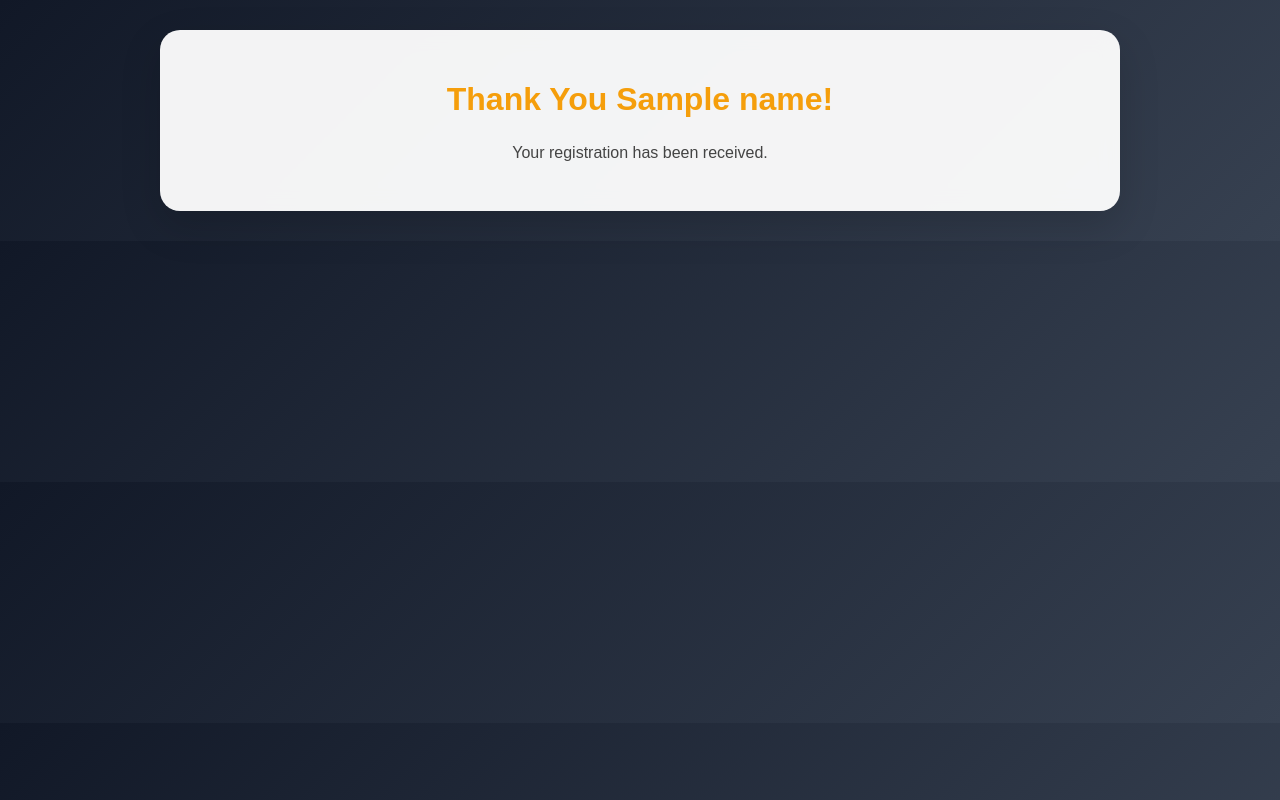
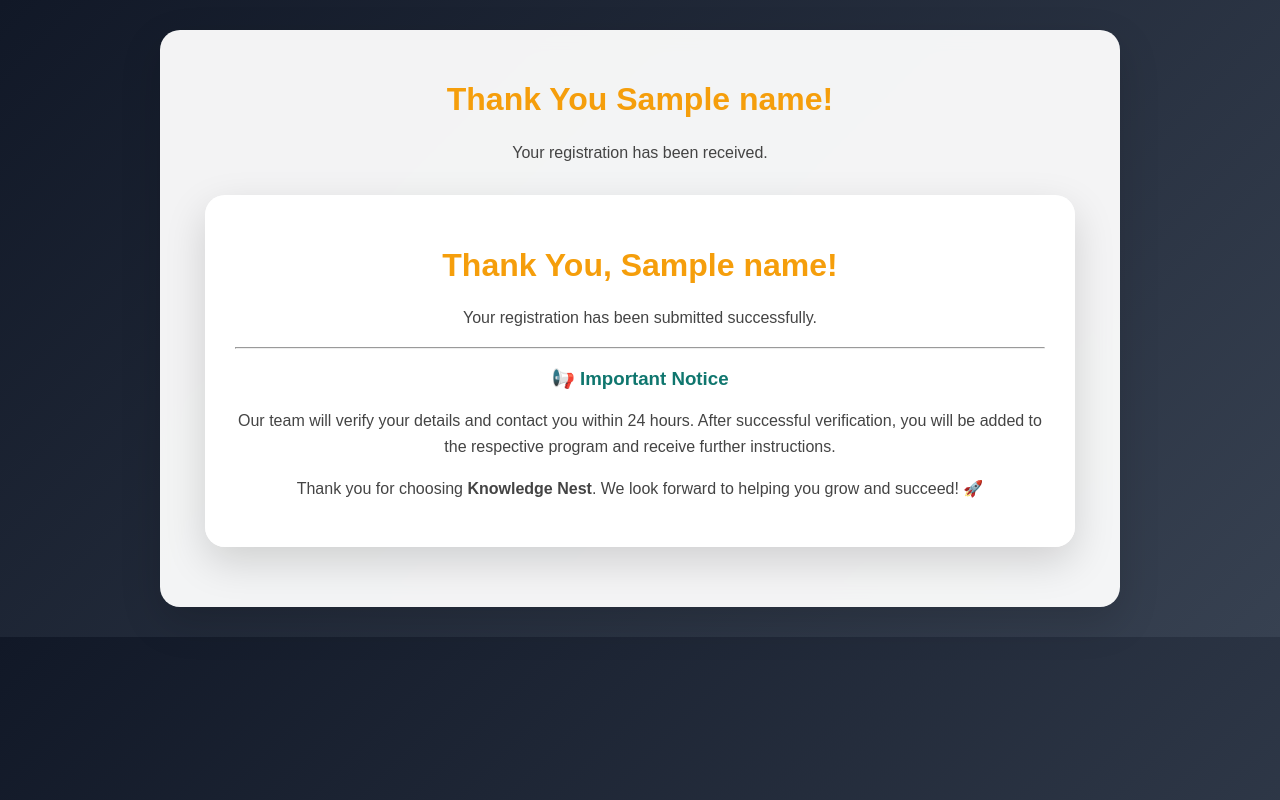
Before and after one commit to dhruvc-code/knowledge_nest, a Flask app: template templates/success.html in a window 1280 px wide. Run offline with Flask 3, Linux system fonts and the light colour scheme; the template is opened without the code that fills it: most values are stand-ins (such as "Sample title", 1, 10 or a date in 2020).

Commit message:
Update success.html

```diff
--- a/templates/success.html
+++ b/templates/success.html
@@ -9,6 +9,30 @@
 <div class="container">
     <h1>Thank You {{ name }}!</h1>
     <p>Your registration has been received.</p>
+    <body>
+
+<div class="container">
+
+    <h1>Thank You, {{ name }}!</h1>
+
+    <p>Your registration has been submitted successfully.</p>
+
+    <hr>
+
+    <h3>📢 Important Notice</h3>
+
+    <p>
+    Our team will verify your details and contact you within 24 hours.
+    After successful verification, you will be added to the respective program and receive further instructions.
+    </p>
+
+    <p>
+    Thank you for choosing <b>Knowledge Nest</b>. We look forward to helping you grow and succeed! 🚀
+    </p>
+
+</div>
+
+</body>
 </div>
 
 </body>
```
